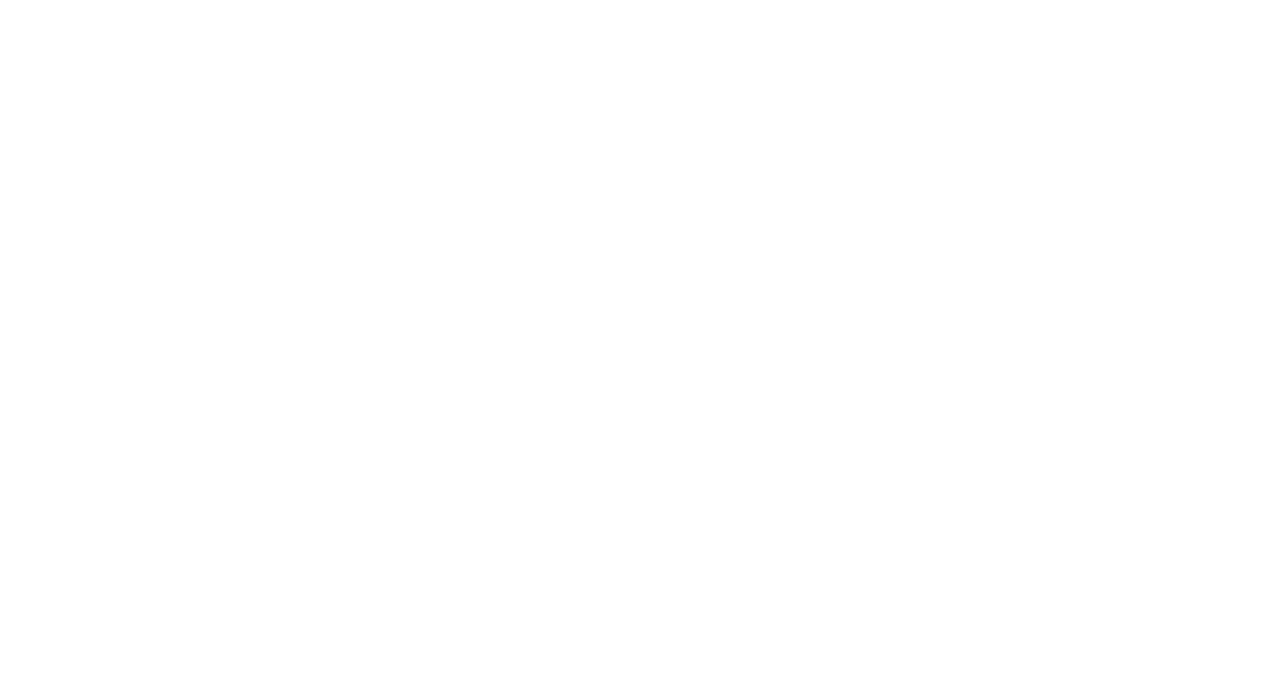
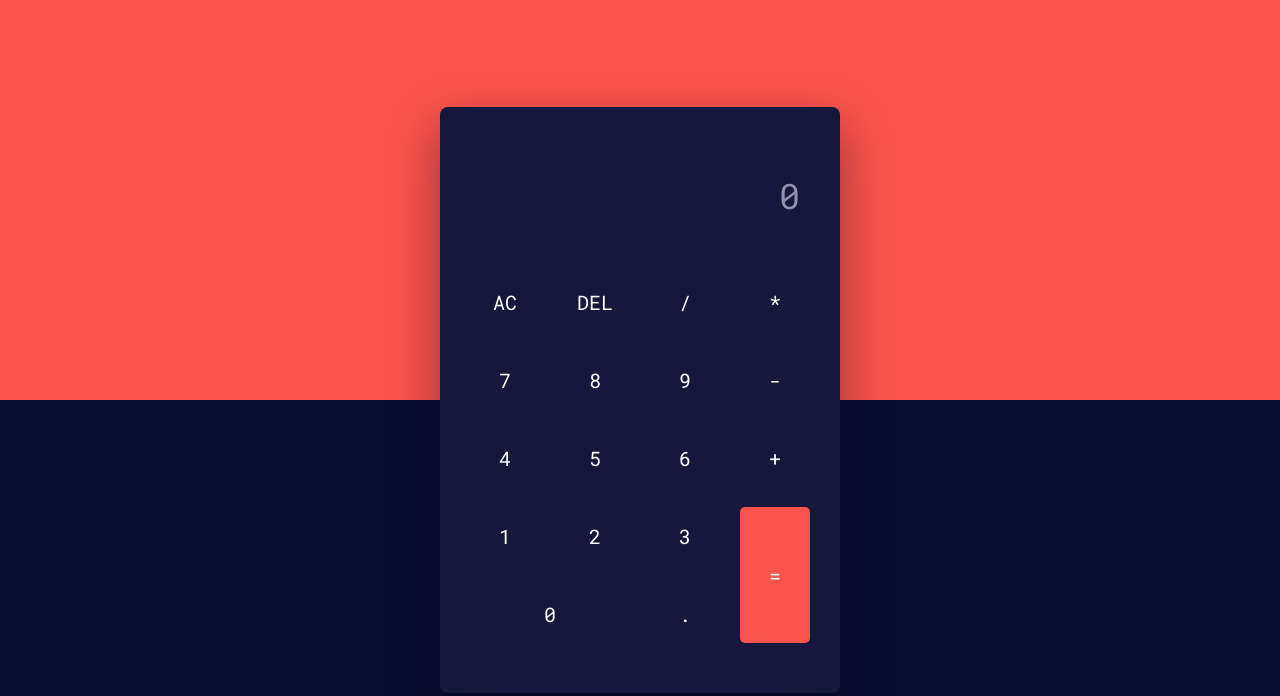
Before and after one commit to dannesx/calculator-js, a plain HTML site: page index.html in a window 1280 px wide. Drawn offline with Linux system fonts and the light colour scheme.

Commit message:
Calculator with JS - Complete

```diff
--- a/index.html
+++ b/index.html
@@ -1,11 +1,48 @@
+<!DOCTYPE html>
 <html lang="pt-br">
 	<head>
 		<meta charset="UTF-8" />
 		<meta http-equiv="X-UA-Compatible" content="IE=edge" />
 		<meta name="viewport" content="width=device-width, initial-scale=1.0" />
 		<title>Calculator with Javascript</title>
+		<link rel="preconnect" href="https://fonts.googleapis.com" />
+		<link rel="preconnect" href="https://fonts.gstatic.com" crossorigin />
+		<link
+			href="https://fonts.googleapis.com/css2?family=Roboto+Mono&display=swap"
+			rel="stylesheet"
+		/>
+		<link rel="stylesheet" href="style.css" />
 	</head>
 	<body>
+		<main class="calculator">
+			<div class="display">
+				<input type="text" placeholder="0" id="input" disabled />
+			</div>
+			<div class="buttons">
+				<input type="button" value="AC" id="clear" />
+				<input type="button" value="DEL" id="erase" />
+				<input type="button" value="/" class="input-button" />
+				<input type="button" value="*" class="input-button" />
 
-   </body>
+				<input type="button" value="7" class="input-button" />
+				<input type="button" value="8" class="input-button" />
+				<input type="button" value="9" class="input-button" />
+				<input type="button" value="-" class="input-button" />
+
+				<input type="button" value="4" class="input-button" />
+				<input type="button" value="5" class="input-button" />
+				<input type="button" value="6" class="input-button" />
+				<input type="button" value="+" class="input-button" />
+
+				<input type="button" value="1" class="input-button" />
+				<input type="button" value="2" class="input-button" />
+				<input type="button" value="3" class="input-button" />
+
+				<input type="button" value="=" id="equal" />
+				<input type="button" value="0" class="input-button" />
+				<input type="button" value="." class="input-button" />
+			</div>
+		</main>
+		<script src="main.js"></script>
+	</body>
 </html>
--- a/main.js
+++ b/main.js
@@ -0,0 +1,45 @@
+let equalPressed = false
+
+let buttons = document.querySelectorAll('.input-button')
+
+let input = document.querySelector('#input')
+let equal = document.querySelector('#equal')
+let clear = document.querySelector('#clear')
+let erase = document.querySelector('#erase')
+
+buttons.forEach(btn => {
+	btn.addEventListener('click', () => {
+		if (equalPressed) {
+			input.value = ''
+			equalPressed = false
+		}
+
+		input.value += btn.value
+	})
+})
+
+equal.addEventListener('click', () => {
+	equalPressed = true
+	let inputValue = input.value
+
+	try {
+		let solution = eval(inputValue)
+
+		if (Number.isInteger(solution)) {
+			input.value = solution
+		} else {
+			input.value = solution.toFixed(2)
+		}
+	} catch (err) {
+		alert('Invalid Input')
+		input.value = ''
+	}
+})
+
+clear.addEventListener('click', () => {
+	input.value = ''
+})
+
+erase.addEventListener('click', () => {
+	input.value = input.value.substr(0, input.value.length - 1)
+})
--- a/style.css
+++ b/style.css
@@ -0,0 +1,79 @@
+* {
+	margin: 0;
+	padding: 0;
+	box-sizing: border-box;
+	font-family: 'Roboto Mono', monospace;
+}
+
+:root {
+	--calculator: #15173c;
+	--primary: #f9544c;
+	--dark: #090c31;
+	--display-color: #9490ac;
+	--box-shadow: rgba(0, 5, 24, 0.4);
+	--text: #fff;
+}
+
+body {
+	height: 100vh;
+	background: linear-gradient(to bottom, var(--primary) 50%, var(--dark) 50%);
+	display: grid;
+	place-items: center;
+}
+
+.calculator {
+	width: 400px;
+	background-color: var(--calculator);
+	padding: 50px 30px;
+	border-radius: 8px;
+	box-shadow: 0 20px 50px var(--box-shadow);
+}
+
+.display {
+	width: 100%;
+}
+
+.display input {
+	width: 100%;
+	padding: 15px 10px;
+	text-align: right;
+	border: none;
+	background-color: transparent;
+	color: var(--text);
+	font-size: 35px;
+}
+
+.display input::placeholder {
+	color: var(--display-color);
+}
+
+.buttons {
+	display: grid;
+	grid-template-columns: repeat(4, 1fr);
+	gap: 20px;
+	margin-top: 40px;
+}
+
+.buttons input[type='button'] {
+	font-size: 20px;
+	padding: 16px;
+	border: none;
+	background: var(--calculator);
+	color: var(--text);
+	cursor: pointer;
+	border-radius: 5px;
+	transition: filter 0.2s;
+}
+
+.buttons input[type='button']:hover {
+	filter: brightness(1.3);
+}
+
+input[type='button']#equal {
+	grid-row: span 2;
+	background: var(--primary);
+}
+
+input[type='button'][value='0'] {
+	grid-column: span 2;
+}
```
